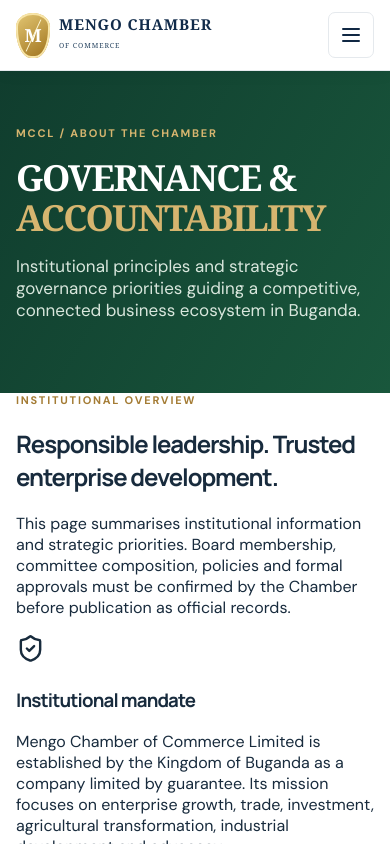
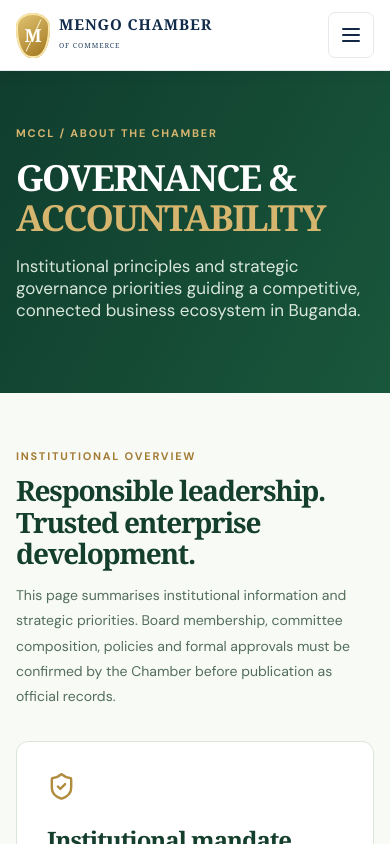
Before and after one commit to watumwa/mengo, a Next.js app: page /governance in a window 390 px wide. Shown: the top 844 px of the page. Built offline with nearby package versions, Linux system fonts and the light colour scheme.

Commit message:
Style institutional governance page and responsive strategic information cards

```diff
--- a/app/premium-experience.css
+++ b/app/premium-experience.css
@@ -31,3 +31,5 @@
 .ecosystem-show-more:hover{background:#e0eee0;border-color:#a4c5ab}
 .ecosystem-show-more:focus-visible{outline:3px solid #c4a35b;outline-offset:2px}
 @media(prefers-reduced-motion:reduce){.ecosystem-show-more{transition:none}}
+
+.mcc-governance{background:#f8faf6;padding-bottom:70px}.mcc-governance-intro{max-width:780px;margin:56px 0 32px}.mcc-governance-intro h2,.mcc-governance-next h2{font:700 clamp(28px,3.4vw,44px) Georgia,serif;color:#153f2d;line-height:1.12;margin:12px 0}.mcc-governance-intro p,.mcc-governance-next p{font-size:14px;line-height:1.8;color:#536e5c}.mcc-governance-grid{display:grid;grid-template-columns:repeat(2,minmax(0,1fr));gap:18px}.mcc-governance-grid article{background:white;border:1px solid #dbe7da;border-radius:12px;padding:30px}.mcc-governance-grid svg{color:#b18b3e}.mcc-governance-grid h3{font:700 24px Georgia,serif;color:#153f2d;margin:17px 0 10px}.mcc-governance-grid p{font-size:13px;line-height:1.75;color:#56715e;margin:0}.mcc-governance-next{margin-top:32px;padding:35px;background:#e8f1e8;border-radius:12px;display:flex;align-items:center;justify-content:space-between;gap:28px}.mcc-governance-next>div{max-width:670px}.mcc-governance-next>a{display:inline-flex;align-items:center;gap:10px;white-space:nowrap;background:#15553a;color:white;padding:14px 19px;border-radius:6px;font-size:13px;font-weight:800}@media(max-width:680px){.mcc-governance-grid{grid-template-columns:1fr}.mcc-governance-next{display:block}.mcc-governance-next>a{margin-top:14px}}
```
